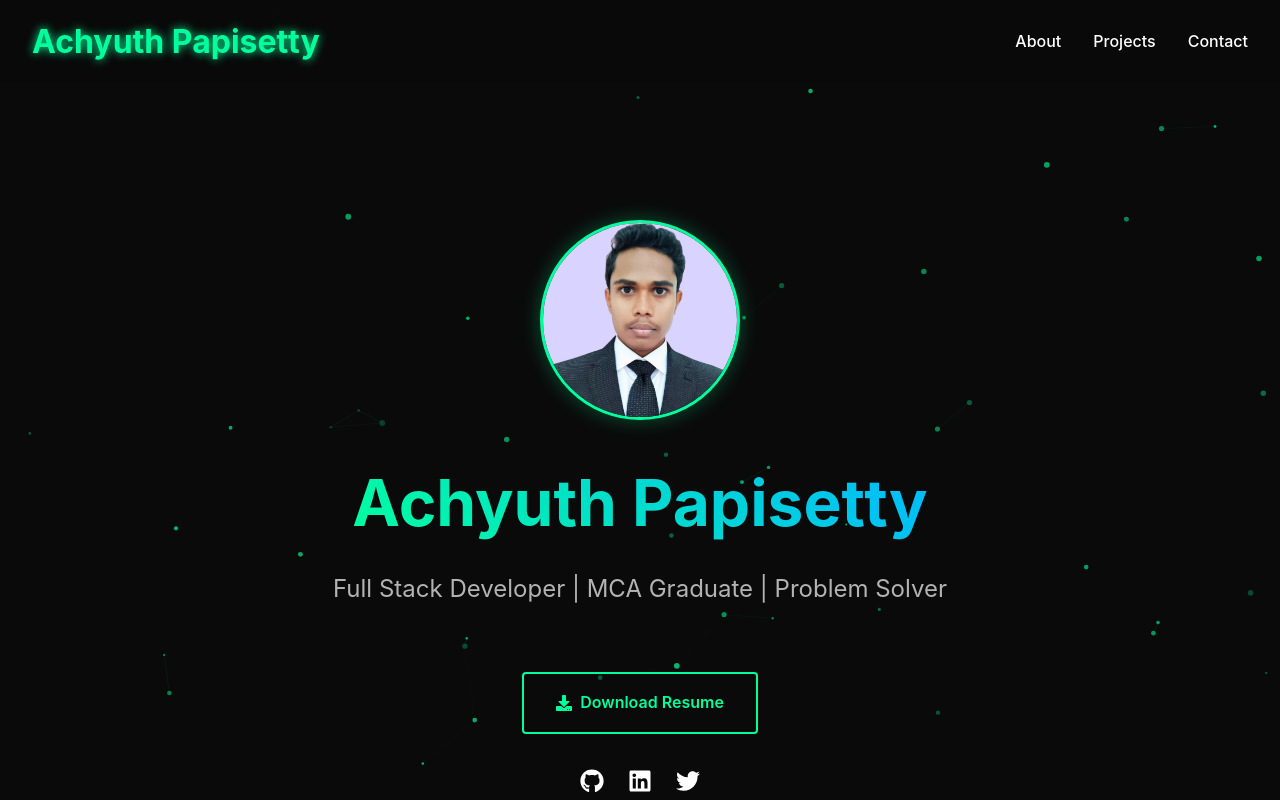
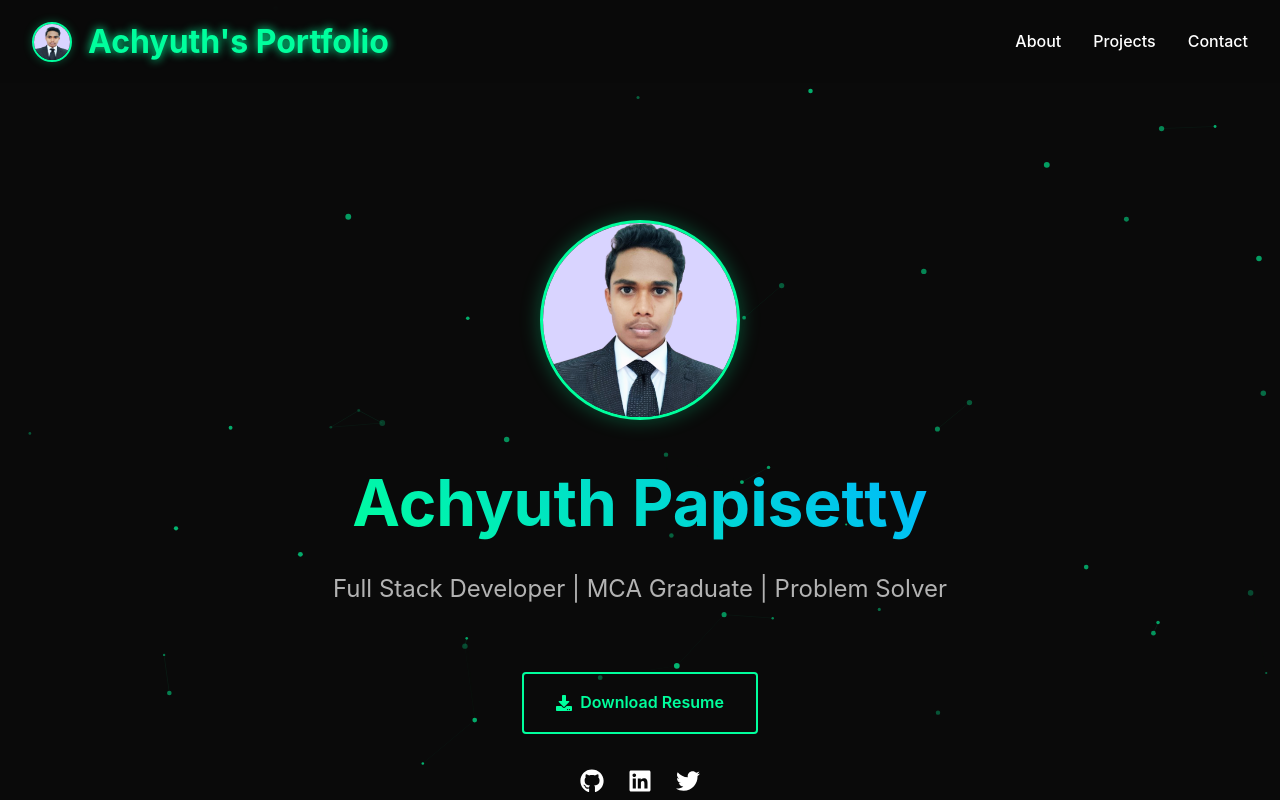
Before and after one commit to Achyuth-Papisetty/Achyuth-portfolio, a React (Create React App) app: page / in a window 1280 px wide. Shown: the top 800 px of the page. Built offline with nearby package versions, Linux system fonts and the light colour scheme.

Commit message:
Update: Favicon and manifest changes for Netlify deployment

```diff
--- a/public/index.html
+++ b/public/index.html
@@ -2,29 +2,16 @@
 <html lang="en">
   <head>
     <meta charset="utf-8" />
-    <link rel="icon" href="%PUBLIC_URL%/favicon.ico" />
+    <link rel="icon" href="%PUBLIC_URL%/Achyuth Formal pic.png" />
+    <link rel="apple-touch-icon" href="%PUBLIC_URL%/Achyuth Formal pic.png" />
     <meta name="viewport" content="width=device-width, initial-scale=1" />
     <meta name="theme-color" content="#000000" />
     <meta
       name="description"
-      content="Web site created using create-react-app"
+      content="Achyuth's Portfolio - Full Stack Developer"
     />
-    <link rel="apple-touch-icon" href="%PUBLIC_URL%/logo192.png" />
-    <!--
-      manifest.json provides metadata used when your web app is installed on a
-      user's mobile device or desktop. See https://developers.google.com/web/fundamentals/web-app-manifest/
-    -->
     <link rel="manifest" href="%PUBLIC_URL%/manifest.json" />
-    <!--
-      Notice the use of %PUBLIC_URL% in the tags above.
-      It will be replaced with the URL of the `public` folder during the build.
-      Only files inside the `public` folder can be referenced from the HTML.
-
-      Unlike "/favicon.ico" or "favicon.ico", "%PUBLIC_URL%/favicon.ico" will
-      work correctly both with client-side routing and a non-root public URL.
-      Learn how to configure a non-root public URL by running `npm run build`.
-    -->
-    <title>React App</title>
+    <title>Achyuth's Portfolio</title>
   </head>
   <body>
     <noscript>You need to enable JavaScript to run this app.</noscript>
--- a/src/App.tsx
+++ b/src/App.tsx
@@ -35,6 +35,17 @@ const Logo = styled(motion.h1)`
   font-weight: 700;
   color: var(--neon-primary);
   text-shadow: 0 0 10px var(--neon-primary);
+  display: flex;
+  align-items: center;
+  gap: 1rem;
+`;
+
+const HeaderProfilePic = styled(motion.img)`
+  width: 40px;
+  height: 40px;
+  border-radius: 50%;
+  border: 2px solid var(--neon-primary);
+  box-shadow: 0 0 10px rgba(0, 255, 157, 0.3);
 `;
 
 const Nav = styled.nav`
@@ -162,7 +173,14 @@ function App() {
             animate={{ opacity: 1, y: 0 }}
             transition={{ duration: 0.5 }}
           >
-            Achyuth Papisetty
+            <HeaderProfilePic
+              src="/Achyuth Formal pic.png"
+              alt="Achyuth"
+              initial={{ opacity: 0, scale: 0.5 }}
+              animate={{ opacity: 1, scale: 1 }}
+              transition={{ duration: 0.5, delay: 0.2 }}
+            />
+            Achyuth's Portfolio
           </Logo>
           <Nav>
             <NavLink
```
Also changed, not shown: public/manifest.json.
